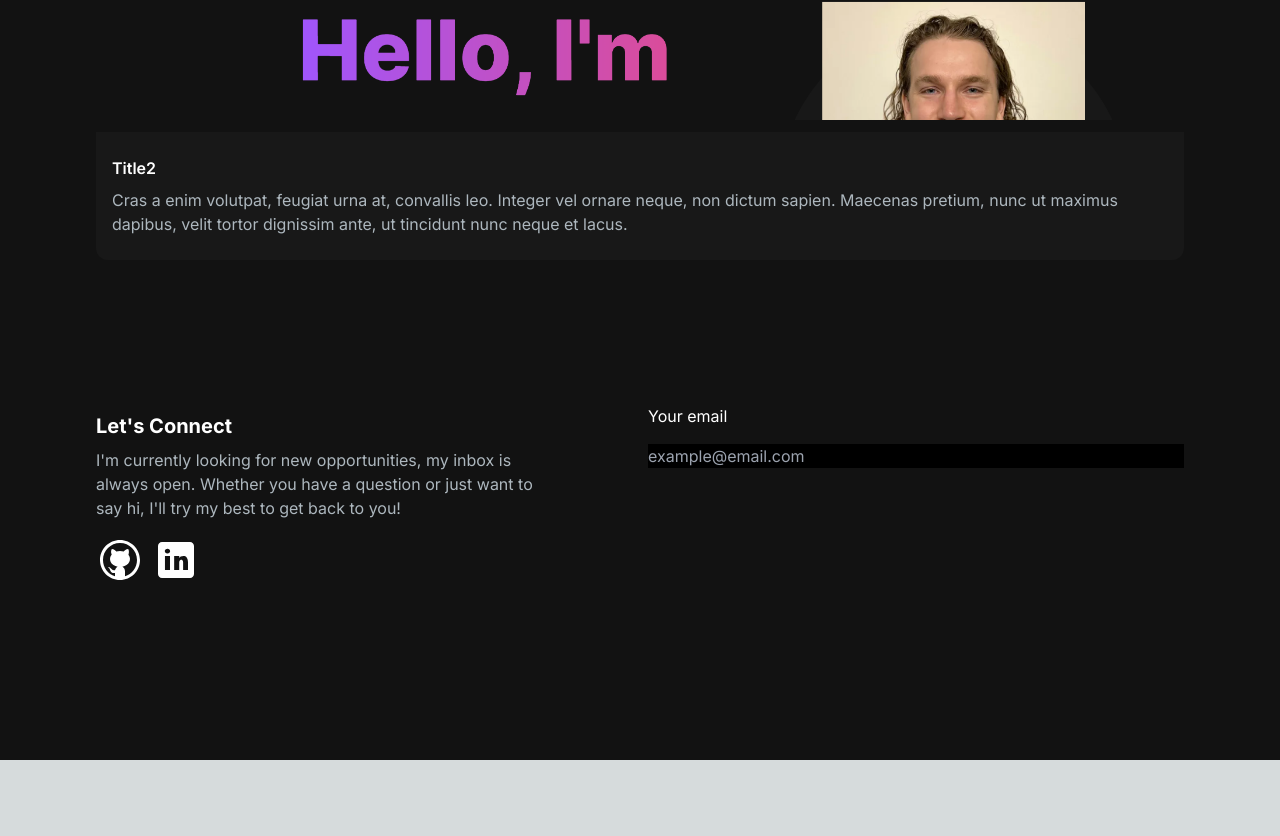
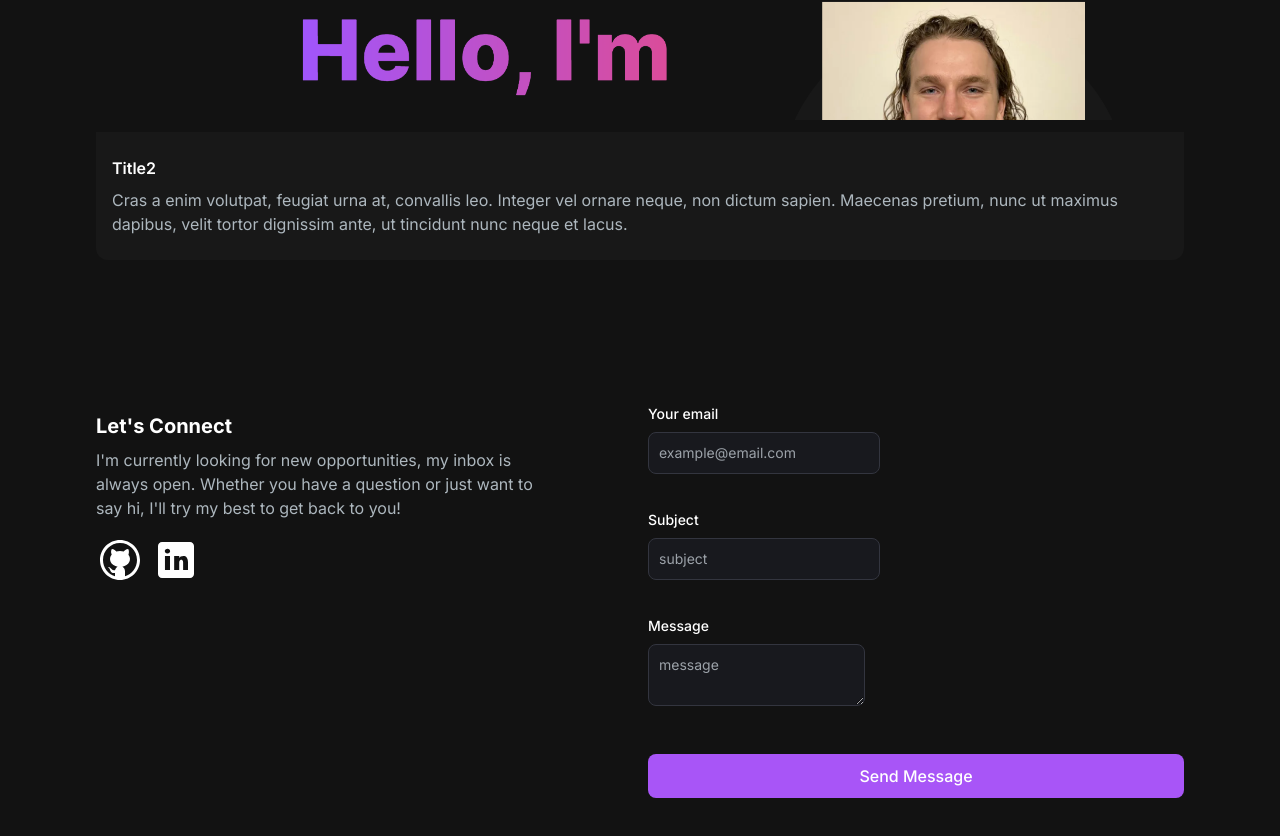
Before and after one commit to IcebergLettuc3/lettucehubnext, a Next.js app: page / in a window 1280 px wide. Shown: the part 2609-3445 px from the top of the page. Before the commit the page ends 3369 px from the top, so only its background shows below. Built offline with nearby package versions, Linux system fonts and the light colour scheme.

Commit message:
adding to message form and styling

```diff
--- a/src/app/components/EmailSection.tsx
+++ b/src/app/components/EmailSection.tsx
@@ -25,9 +25,51 @@ function EmailSection() {
         </div>
       </div>
       <div>
-        <form className='flex flex-col gap-4'>
-          <label htmlFor='email' className='text-white'>Your email</label>
-          <input type='email' id='email' required placeholder='example@email.com' className='bg-black'/>
+        <form className='flex flex-col gap-6'>
+          <div className='mb-3'>
+          <label
+            htmlFor='email'
+            className='text-white block text-sm font-medium mb-2'>
+              Your email
+          </label>
+          <input
+            type='email'
+            id='email'
+            required
+            placeholder='example@email.com'
+            className='bg-[#18191E] border border-[#33353F] placeholder-[#9CA2A9] text-gray-100 text-sm rounded-lg block p-2.5'/>
+          </div>
+          <div className='mb-3'>
+          <label
+            htmlFor='email'
+            className='text-white block text-sm font-medium mb-2'>
+              Subject
+          </label>
+          <input
+            type='text'
+            id='subject'
+            required
+            placeholder='subject'
+            className='bg-[#18191E] border border-[#33353F] placeholder-[#9CA2A9] text-gray-100 text-sm rounded-lg block p-2.5'/>
+          </div>
+          <div className='mb-6'>
+            <label
+              htmlFor='messade'
+              className='text-white block text-sm mb-2 font-medium'>
+              Message
+            </label>
+            <textarea
+              name='message'
+              id='message'
+              className='bg-[#18191E] border border-[#33353F] placeholder-[#9CA2A9] text-gray-100 text-sm rounded-lg block p-2.5'
+              placeholder='message'>
+            </textarea>
+          </div>
+          <button
+            type='submit'
+            className='bg-purple-500 hover:bg-purple-600 text-white font-medium py-2.5 px-5 rounded-lg w-full'>
+              Send Message
+            </button>
         </form>
       </div>
     </section>
```
